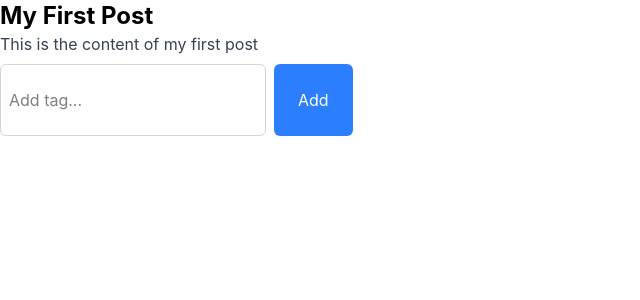
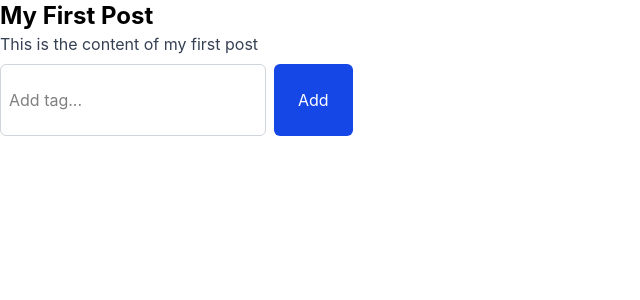
Before and after one commit to Kirushanthi26/react-storybook, a React (Vite) app: page / in a window 1280 px wide. Shown: the top 300 px of the page, without its empty margins (0-640 px from the left). Built offline with nearby package versions, Linux system fonts and the light colour scheme.

Commit message:
style: Update button color in Post component for improved visibility

```diff
--- a/src/Post.tsx
+++ b/src/Post.tsx
@@ -77,7 +77,7 @@ const Post = ({ initialTags = [], ...props }: Props) => {
         />
         <button
           onClick={addTag}
-          className="bg-blue-500 text-white rounded-md p-6"
+          className="bg-blue-700 text-white rounded-md p-6"
         >
           Add
         </button>
```
